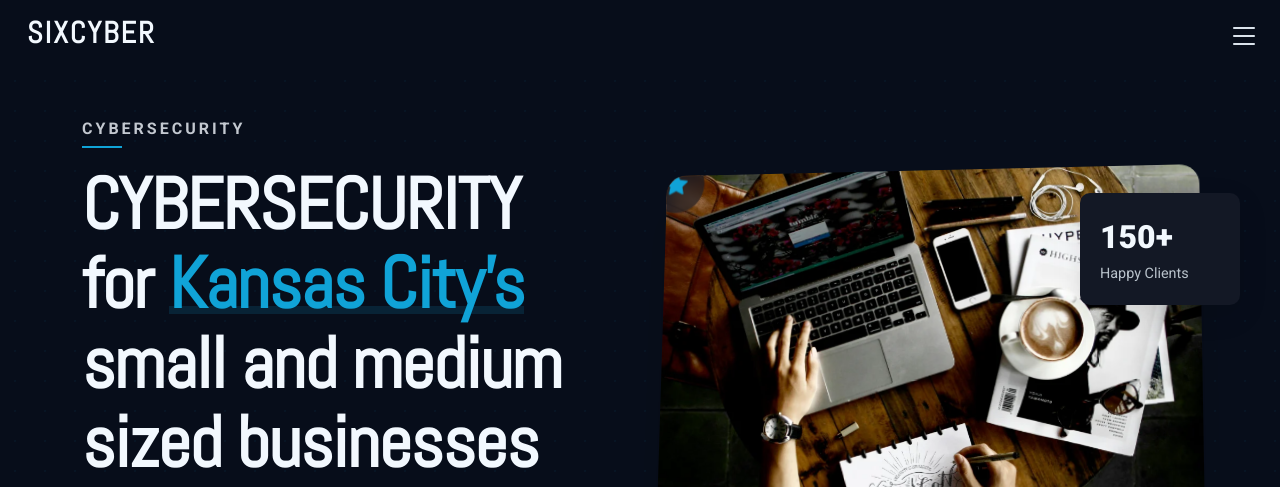
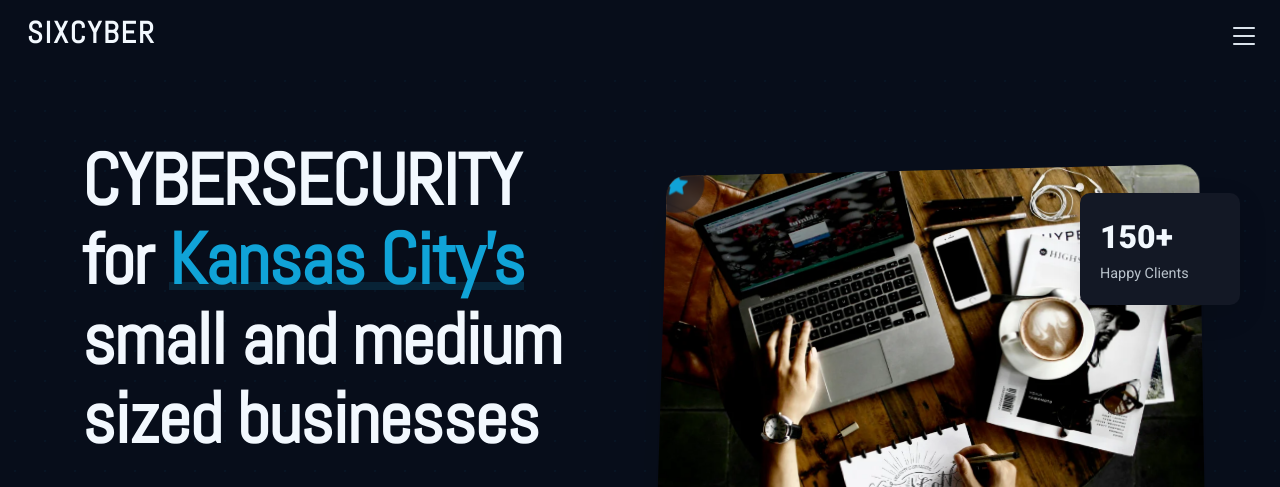
Before and after one commit to hevnsnt/infosecutive, a plain HTML site: page index.html in a window 1280 px wide. Shown: the top 487 px of the page. Drawn offline with Linux system fonts and the light colour scheme; no server answers.

Commit message:
removed subtitle

```diff
--- a/index.html
+++ b/index.html
@@ -86,11 +86,11 @@
       <div class="container">
         <div class="row align-items-center">
           <div class="col-lg-6 hero-content" data-aos="fade-up" data-aos-delay="100">
-            <div class="subtitle">
+            <!--<div class="subtitle">
               <span>CYBERSECURITY</span>
-            </div>
-
-            <h1 class="title">
+            </div>-->
+
+             <h1 class="title">
               CYBERSECURITY for <span class="highlight" id="user-city">Kansas City's</span> small and medium sized businesses
             </h1>
 
```
